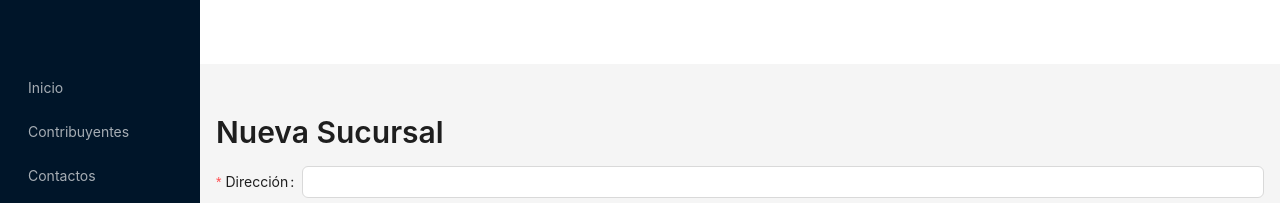
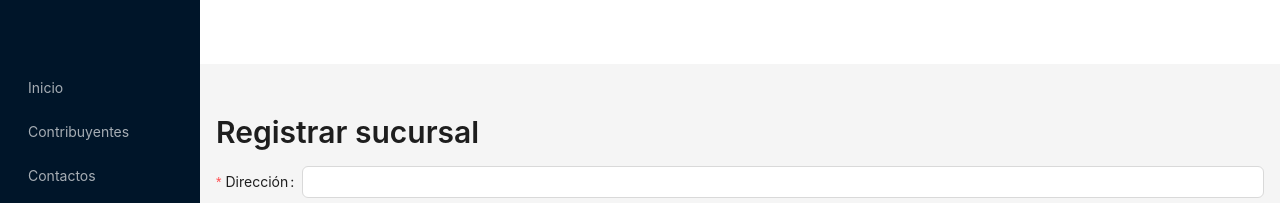
Before and after one commit to Douglas571/sedemat_system, a React (Vite) app in the folder frontend/: page /businesses/1/branch-offices/new in a window 1280 px wide. Shown: the top 203 px of the page. Built offline with nearby package versions, Linux system fonts and the light colour scheme.

Commit message:
Fixed: Title in branch office edit form

```diff
--- a/frontend/src/pages/BranchOfficeEdit.tsx
+++ b/frontend/src/pages/BranchOfficeEdit.tsx
@@ -205,7 +205,7 @@ export default function BranchOfficeForm(): JSX.Element {
             onFinish={onFinish}
         >
             <Typography.Title level={2}>
-                Nueva Sucursal
+                { isEditing ? "Editar sucursal" : "Registrar sucursal"}
             </Typography.Title>
 
             {/* <Form.Item
```
